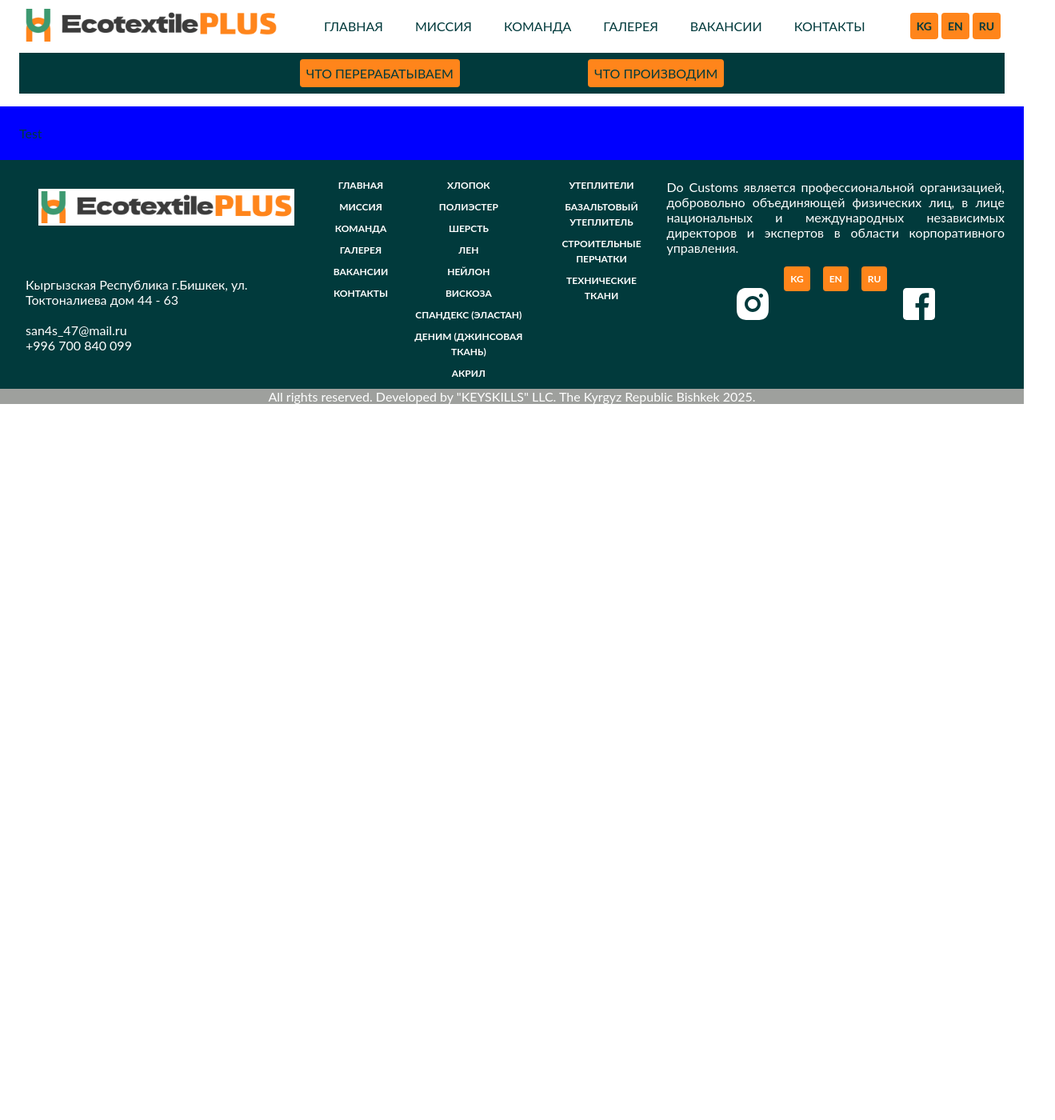
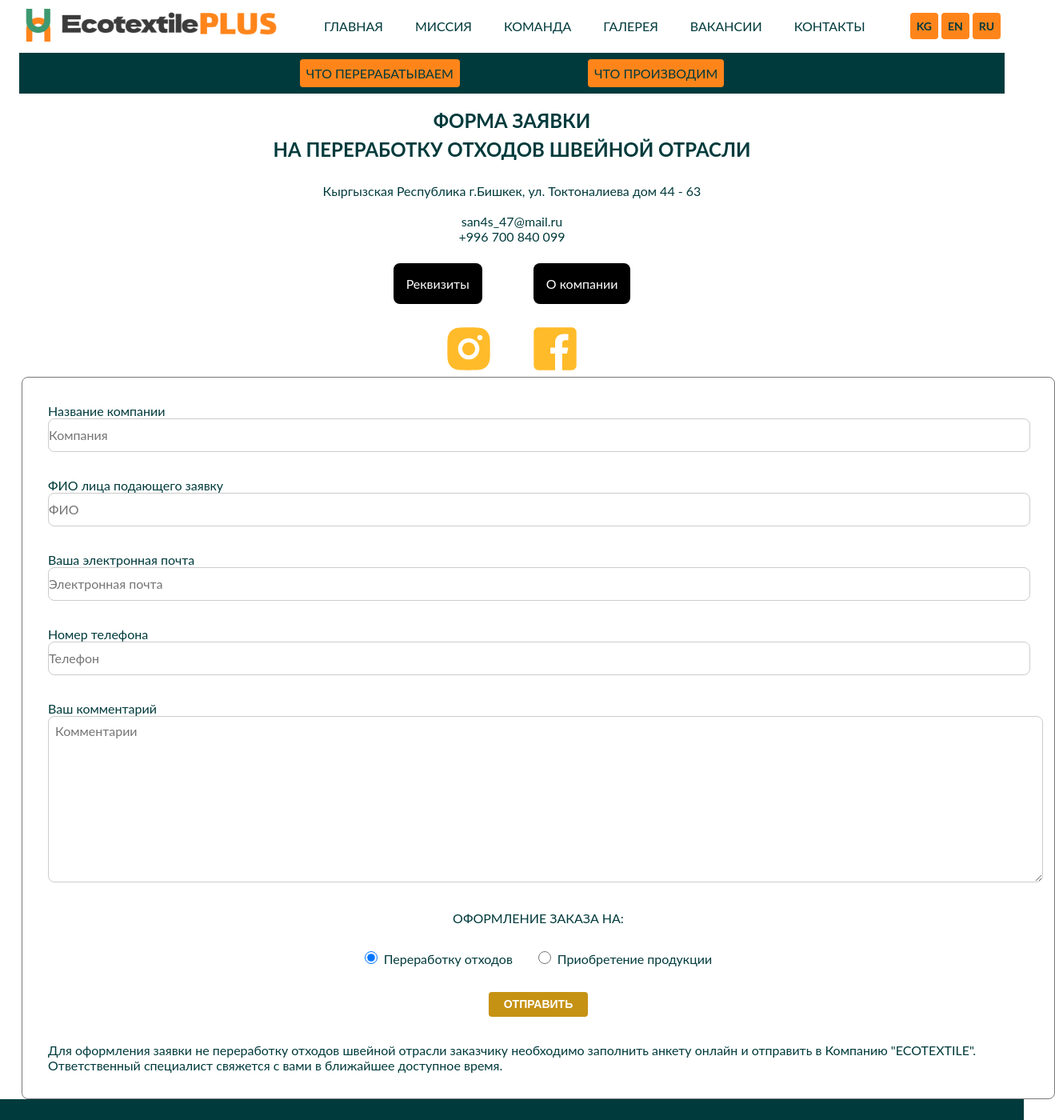
Before and after one commit to SanjarKeySkills/ecoTextile, a React (Create React App) app: page /contact in a window 1280 px wide. Shown: the top 1400 px of the page at 80% size, 1319 px wide, since content can reach past the window. Before the commit the page ends 800 px from the top, so only its background shows below. Built offline with nearby package versions, Linux system fonts and the light colour scheme.

Commit message:
17/03/25| Contact page Input and form issues

```diff
--- a/src/components/ui/Button/Button.jsx
+++ b/src/components/ui/Button/Button.jsx
@@ -1,20 +1,20 @@
-// import React from "react";
-// import styles from "./button.module.scss";
+import React from "react";
+import styles from "./button.module.scss";
 
-// const Button = (props) => {
-//     const {
-//         size = "m",
-//         variant = "outlined",
-//         children,
-//         theme = "light",
-//     } = props;
+const Button = (props) => {
+    const {
+        size = "m",
+        variant = "outlined",
+        children,
+        theme = "light",
+    } = props;
 
-//     return (
-//         <button
-//             className={`${styles.button} ${styles[variant]} ${styles[size]} ${styles[theme]}`}>
-//             {children}
-//         </button>
-//     );
-// };
+    return (
+        <button
+            className={`${styles.button} ${styles[variant]} ${styles[size]} ${styles[theme]}`}>
+            {children}
+        </button>
+    );
+};
 
-// export default Button;
+export default Button;
--- a/src/components/widgets/ContactBlock/ContactBlock.jsx
+++ b/src/components/widgets/ContactBlock/ContactBlock.jsx
@@ -1,8 +1,157 @@
 import React from "react";
 import styles from "./contactBlock.module.scss";
+import instLogo from "../../../assets/social/instagram-logo_contact.svg";
+import facebookLogo from "../../../assets/social/facebook-logo_contact.svg";
+import Button from "../../ui/Button/Button";
 
 const ContactBlock = () => {
-    return <div className={styles.test}>Test</div>;
+    return (
+        <div className={styles.contact}>
+            <div className={styles.contactWraper}>
+                <div className={styles.contactForm}>
+                    <div className={styles.contactFormInfo}>
+                        <h2>
+                            Форма заявки <br /> на переработку отходов швейной
+                            отрасли
+                        </h2>
+                        <p>
+                            Кыргызская Республика г.Бишкек, ул. Токтоналиева дом
+                            44 - 63
+                            <br /> <br /> san4s_47@mail.ru
+                            <br /> +996 700 840 099
+                        </p>
+                    </div>
+
+                    <div className={styles.contactFormButtonsAndSocial}>
+                        <a href="#" className={styles.sDarkLink}>
+                            Реквизиты
+                        </a>
+
+                        <a href="/mission" className={styles.sDarkLink}>
+                            О компании
+                        </a>
+                    </div>
+
+                    <div className={styles.contactSocial}>
+                        <a href="https://www.instagram.com/">
+                            <img
+                                src={instLogo}
+                                alt="Instagram"
+                                className={styles.socialLogo}
+                            />
+                        </a>
+                        <a href="https://www.facebook.com/">
+                            <img
+                                src={facebookLogo}
+                                alt="Facebook"
+                                className={styles.socialLogo}
+                            />
+                        </a>
+                    </div>
+                </div>
+
+                <div className={styles.contactInput}>
+                    <form
+                        method="post"
+                        action="https://script.google.com/macros/s/AKfycbyd1N8SX-qGRGTjN_maIQcK-VjGjNcTgS-9L0bhMfsKBZchyevfOeP4Xz3bTLCLIs8H/exec"
+                        name="submit-to-google-sheet">
+                        <div className={styles.inputBox}>
+                            <span className={styles.details}>
+                                Название компании
+                            </span>
+                            <input
+                                type="text"
+                                name="name"
+                                placeholder="Компания"
+                                required
+                            />
+                        </div>
+                        <div className={styles.inputBox}>
+                            <span className={styles.details}>
+                                ФИО лица подающего заявку
+                            </span>
+                            <input
+                                type="text"
+                                name="name"
+                                placeholder="ФИО"
+                                required
+                            />
+                        </div>
+                        <div className={styles.inputBox}>
+                            <span className={styles.details}>
+                                Ваша электронная почта
+                            </span>
+                            <input
+                                type="email"
+                                name="email"
+                                placeholder="Электронная почта"
+                                required
+                            />
+                        </div>
+                        <div className={styles.inputBox}>
+                            <span className={styles.details}>
+                                Номер телефона
+                            </span>
+                            <input
+                                type="text"
+                                name="phone"
+                                placeholder="Телефон"
+                                required
+                            />
+                        </div>
+                        <div className={styles.textareaBox}>
+                            <span>Ваш комментарий</span>
+                            <textarea
+                                name="message"
+                                cols="30"
+                                rows="10"
+                                placeholder="Комментарии"></textarea>
+                        </div>
+                        <p>ОФОРМЛЕНИЕ ЗАКАЗА НА:</p>
+                        <div className={styles.inputContainer}>
+                            <div className={styles.inputWrapper}>
+                                <input
+                                    type="radio"
+                                    id="recycle"
+                                    name="recycle"
+                                    value="recycle"
+                                    checked
+                                />
+                                <label for="active">Переработку отходов</label>
+                            </div>
+                            <div className={styles.inputWrapper}>
+                                <input
+                                    type="radio"
+                                    id="production"
+                                    name="production"
+                                    value="production"
+                                />
+                                <label for="production">
+                                    Приобретение продукции
+                                </label>
+                            </div>
+                        </div>
+                        <div className={styles.buttonWrapper}>
+                            <Button size="s" variant="outlined">
+                                ОТПРАВИТЬ
+                            </Button>
+                        </div>
+                    </form>
+                    <div className={styles.contactOfficial}>
+                        <span>
+                            Для оформления заявки не переработку отходов швейной
+                            отрасли заказчику необходимо заполнить анкету онлайн
+                            и отправить в Компанию "ECOTEXTILE".
+                            <br />
+                            Ответственный специалист свяжется с вами в ближайшее
+                            доступное время.
+                            <br />
+                        </span>
+                    </div>
+                </div>
+            </div>
+        </div>
+    );
 };
 
 export default ContactBlock;
--- a/src/components/widgets/ContactBlock/contactBlock.module.scss
+++ b/src/components/widgets/ContactBlock/contactBlock.module.scss
@@ -1,4 +1,156 @@
-.test {
-    background-color: blue;
-    padding: 24px;
+.contact {
+    width: 100%;
+    display: flex;
+    justify-content: center;
+    align-items: flex-start;
 }
+.contactWrapper {
+    max-width: 1440px;
+    display: flex;
+    justify-content: center;
+    align-items: center;
+    flex-direction: row;
+}
+.contactForm {
+    width: 100%;
+    display: flex;
+    flex-direction: column;
+    gap: 24px;
+    h2 {
+        font-weight: bold;
+        text-transform: uppercase;
+        font-size: 24px;
+        text-align: center;
+        line-height: 1.5;
+    }
+    p {
+        font-size: 16px;
+    }
+    img {
+        width: 64px;
+    }
+}
+
+.contactFormInfo {
+    display: flex;
+    flex-direction: column;
+    gap: 24px;
+    p {
+        text-align: center;
+    }
+}
+
+.contactFormButtonsAndSocial {
+    display: flex;
+    flex-direction: row;
+    gap: 64px;
+    justify-content: center;
+    .sDarkLink {
+        padding: 16px;
+        border-radius: 8px;
+        background-color: #000;
+        font-size: 16px;
+        text-align: center;
+
+        color: #ffffff;
+        text-decoration: none;
+    }
+}
+
+.contactSocial {
+    display: flex;
+    flex-direction: row;
+    justify-content: center;
+    gap: 44px;
+}
+
+.contactInput {
+    width: 100%;
+    padding: 32px;
+    display: flex;
+    flex-direction: column;
+    justify-content: center;
+    align-items: initial;
+    gap: 32px;
+    border: 1.5px solid #787878;
+    border-radius: 8px;
+    p {
+        text-align: center;
+    }
+}
+
+form {
+    display: flex;
+    flex-direction: column;
+    justify-content: center;
+    align-items: initial;
+    gap: 32px;
+}
+
+input {
+    height: 40px;
+    width: 100%;
+    outline: none;
+    border-radius: 8px;
+    border: 1px solid #ccc;
+    font-size: 16px;
+    transition: all 0.3s ease;
+}
+
+input:focus,
+input:valid {
+    border-color: #787878;
+}
+
+.textareaBox {
+    textarea {
+        width: 100%;
+        padding: 8px;
+        border-radius: 8px;
+        border: 1px solid #ccc;
+        color: #787878;
+        transition: all 0.3s ease;
+    }
+}
+
+.inputContainer {
+    display: flex;
+    flex-direction: row;
+    justify-content: center;
+    gap: 32px;
+    input {
+        width: 16px;
+        height: 16px;
+    }
+}
+
+.inputWrapper {
+    display: flex;
+    gap: 8px;
+}
+
+.buttonWrapper {
+    margin: 0 auto;
+}
+
+.contactOfficial {
+    text-align: justify;
+}
+
+@media (max-width: 880px) {
+    .contactWrapper {
+        padding: 32px;
+        flex-direction: column;
+        text-align: center;
+    }
+    .contactFormButtonsAndSocial {
+        gap: 8px;
+    }
+}
+
+@media (max-width: 496px) {
+    .contactFormButtonsAndSocial {
+        flex-direction: column;
+        gap: 24px;
+    }
+}
```
